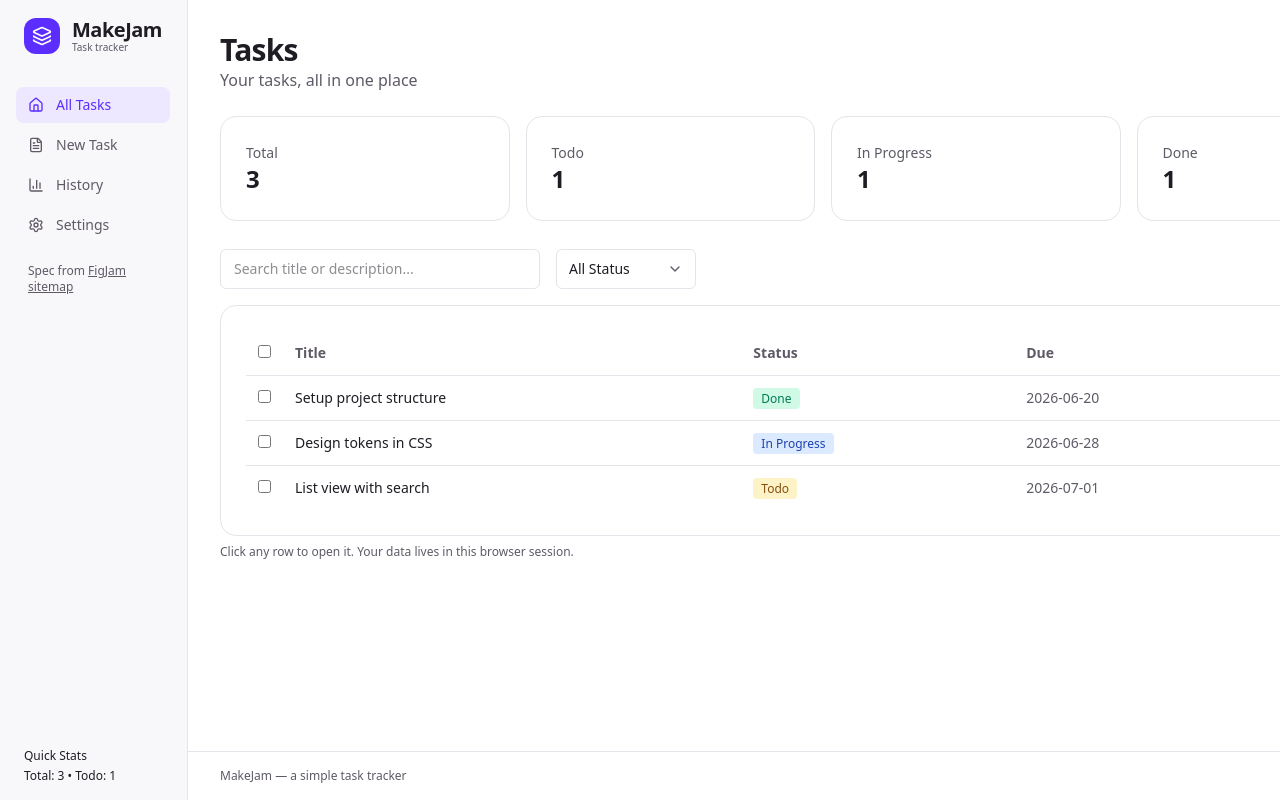
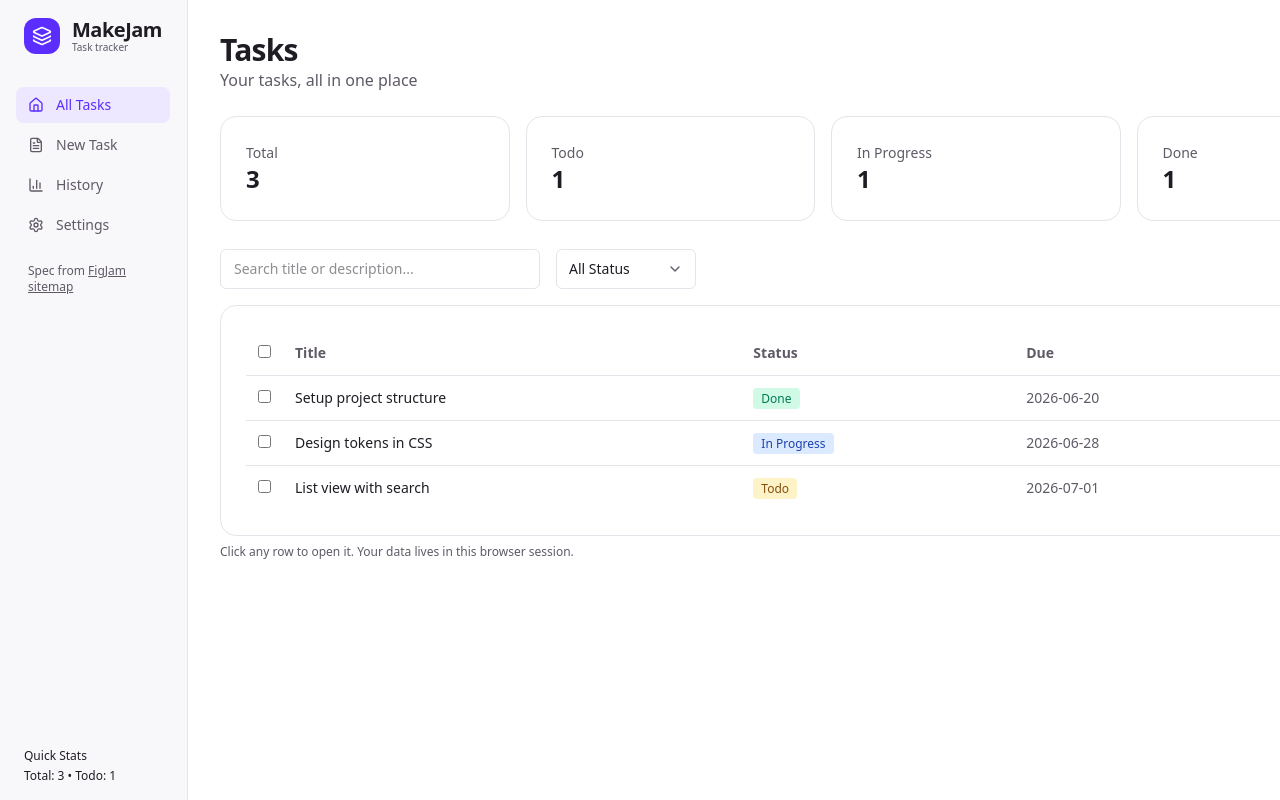
Before and after one commit to marthings/agentic-loop, a React (Vite) app: page / in a window 1280 px wide. Shown: the top 800 px of the page. Built offline with nearby package versions, Linux system fonts and the light colour scheme.

Commit message:
Remove app footer, re-capture all frames (closes #25) (#41)

```diff
--- a/src/App.tsx
+++ b/src/App.tsx
@@ -698,10 +698,6 @@ function App() {
             </div>
           )}
         </div>
-
-        <footer className="border-t border-[var(--fgm-border)] px-8 py-4 text-xs text-[var(--fgm-text-secondary)]">
-          MakeJam — a simple task tracker
-        </footer>
       </div>
     </div>
   )
```
Also changed, not shown: 1 other file (tests, documents, lock files or other folders).
